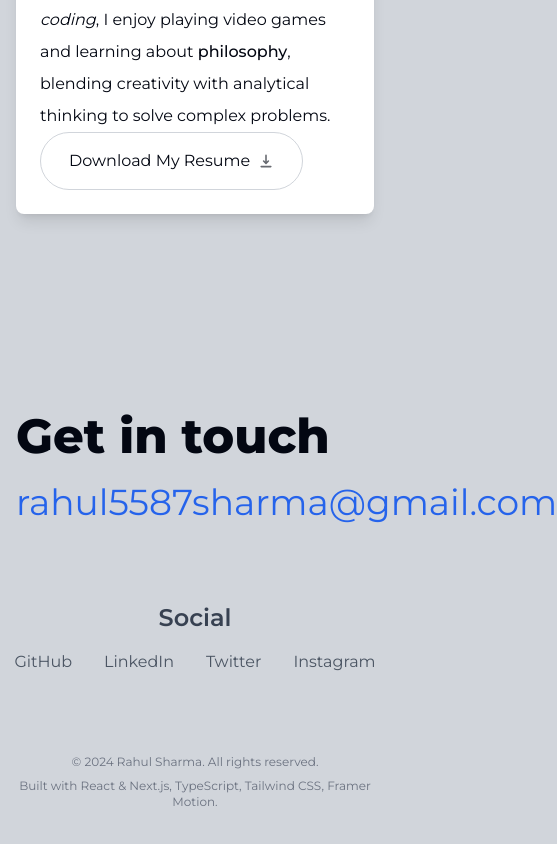
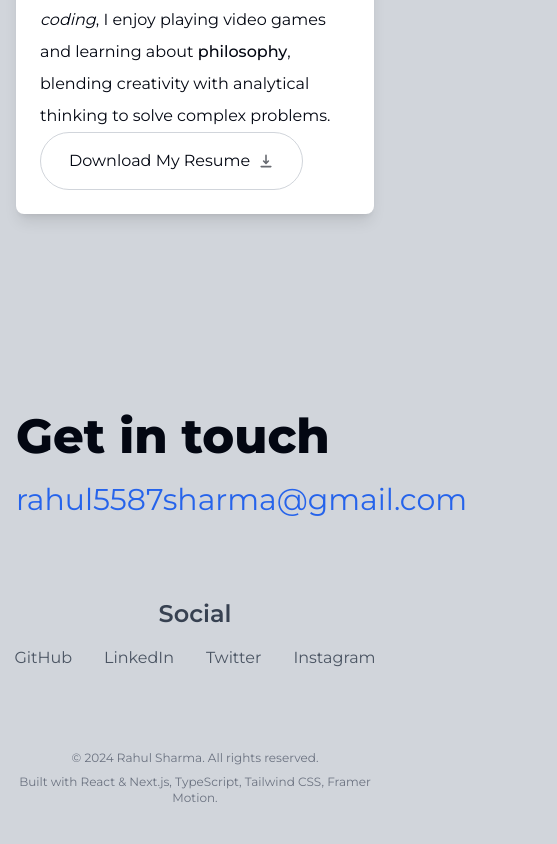
Before and after one commit to rahul-sharma-cs/portfolio, a Next.js app: page / in a window 390 px wide. Shown: the part 3545-4389 px from the top of the page, 557 px wide, since content can reach past the window. Built offline with nearby package versions, Linux system fonts and the light colour scheme.

Commit message:
Update contact.tsx

```diff
--- a/components/contact.tsx
+++ b/components/contact.tsx
@@ -29,7 +29,7 @@ export default function Contact() {
         {/* Email Address */}
         <a
           href="mailto:rahul5587sharma@gmail.com"
-          className="block mt-4 text-4xl sm:text-5xl text-blue-600 dark:text-blue-400 duration-300"
+          className="block mt-4 text-3xl sm:text-5xl text-blue-600 dark:text-blue-400 duration-300"
           style={{transition: 'color 0.3s ease-in-out',}}
         >
           rahul5587sharma@gmail.com
```
